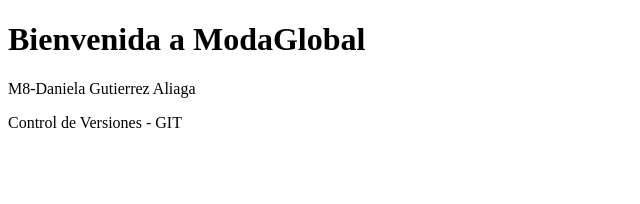
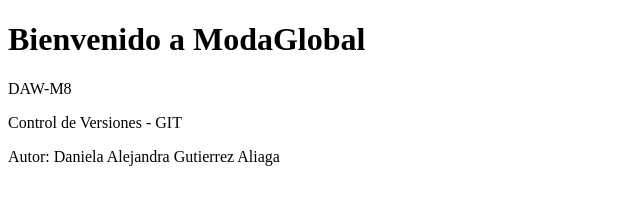
Before and after one commit to Danu1979/ModaGlobal, a website: page public_html/index.html in a window 1280 px wide. Shown: the whole page, without its empty margins (0-640 px from the left). Drawn offline with Linux system fonts and the light colour scheme.

Commit message:
Versió 1.1 del projecte ModaGlobal

```diff
--- a/public_html/index.html
+++ b/public_html/index.html
@@ -5,8 +5,9 @@
     <title>ModaGlobal</title>
 </head>
 <body>
-    <h1>Bienvenida a ModaGlobal</h1>
-    <p>M8-Daniela Gutierrez Aliaga</p>
+    <h1>Bienvenido a ModaGlobal</h1>
+    <p>DAW-M8</p>
     <p>Control de Versiones - GIT</p>
+    <p>Autor: Daniela Alejandra Gutierrez Aliaga</p>
 </body>
 </html>
```
